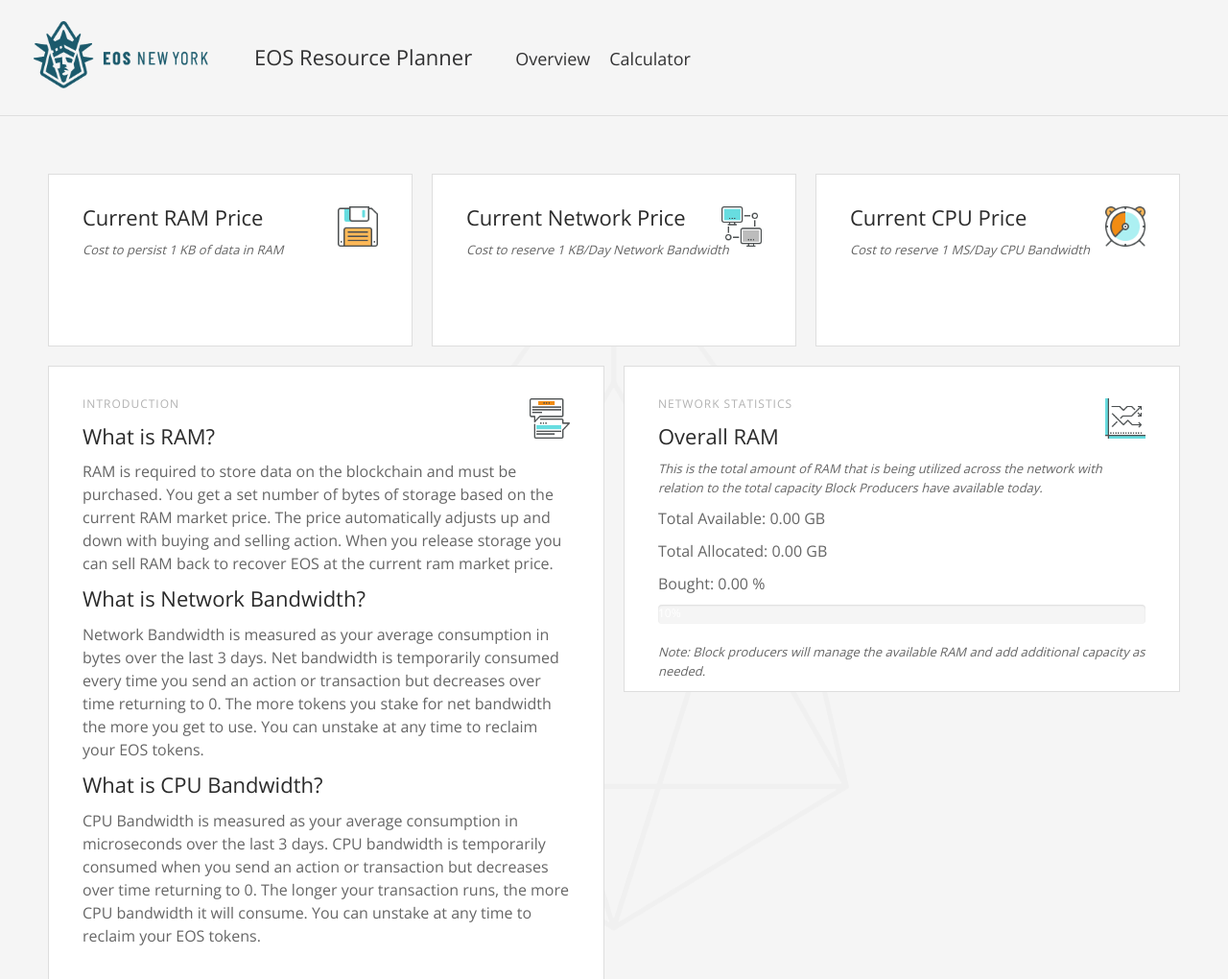
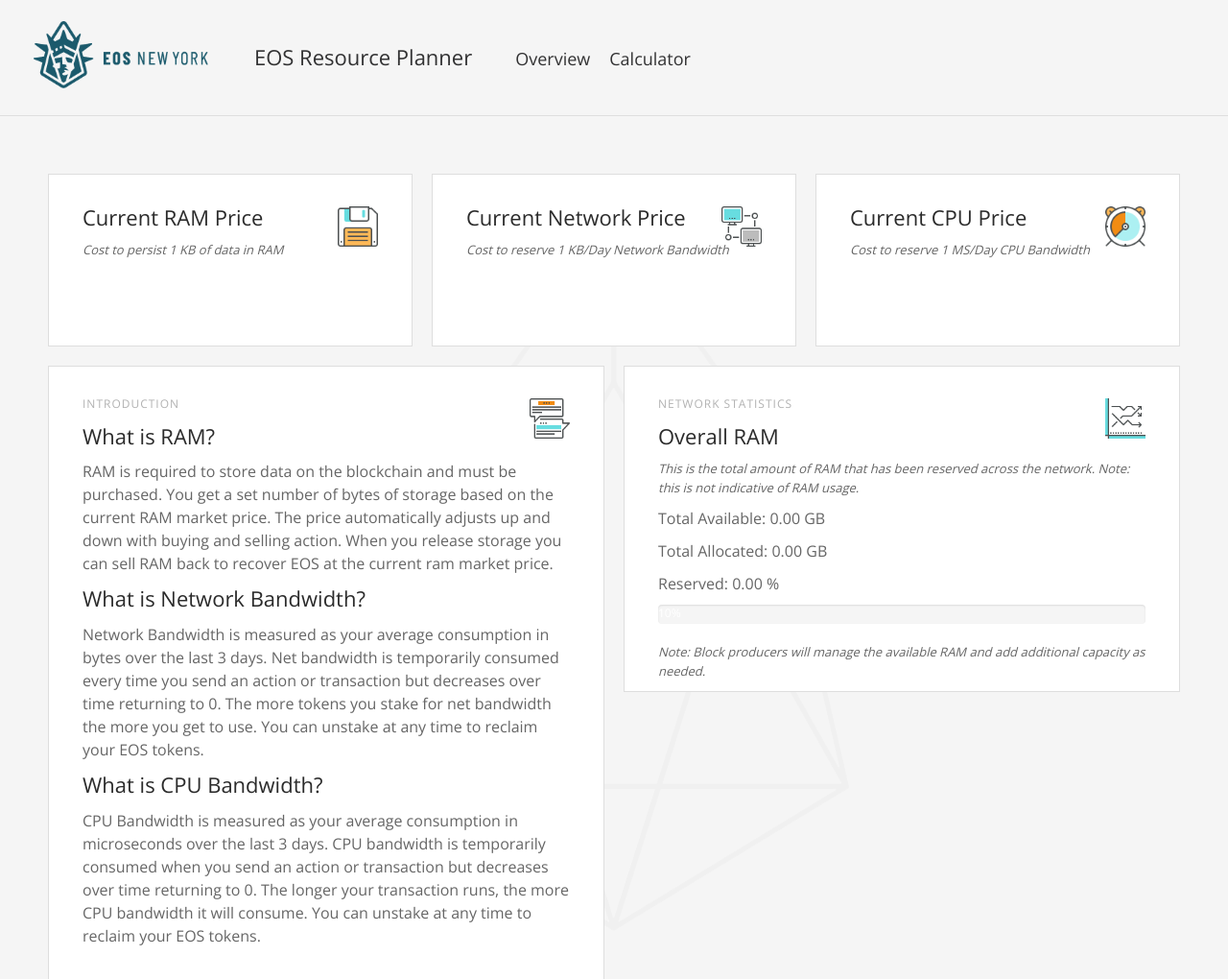
Before and after one commit to eosnewyork/erp, a plain HTML site: page frontend/index.html in a window 1280 px wide. Shown: the top 1020 px of the page at 96% size. Drawn offline with nearby package versions, Linux system fonts and the light colour scheme; no server answers.

Commit message:
Changed language to use the word Reserved

```diff
--- a/frontend/index.html
+++ b/frontend/index.html
@@ -141,7 +141,7 @@
             <div class="element tile-4 home bg-change">
               <p class="small">Network Statistics</p>
               <h4 class="header icon-to-the-right">Overall RAM</h4>
-              <p class="hint">This is the total amount of RAM that is being utilized across the network with relation to the total capacity Block Producers have available today.</p>
+              <p class="hint">This is the total amount of RAM that has been reserved across the network. Note: this is not indicative of RAM usage.</p>
               <div>
                 <p class="col">Total Available: </p>
                 <p class="col" id="maxRam">0.00 GB</p>
@@ -151,7 +151,7 @@
                 <p class="col" id="allocatedRam">0.00 GB</p>
               </div>
               <div>
-                <p class="col">Bought: </p>
+                <p class="col">Reserved: </p>
                 <p class="col" id="utilizedRam">0.00 %</p>
               </div>
               <div>
```
